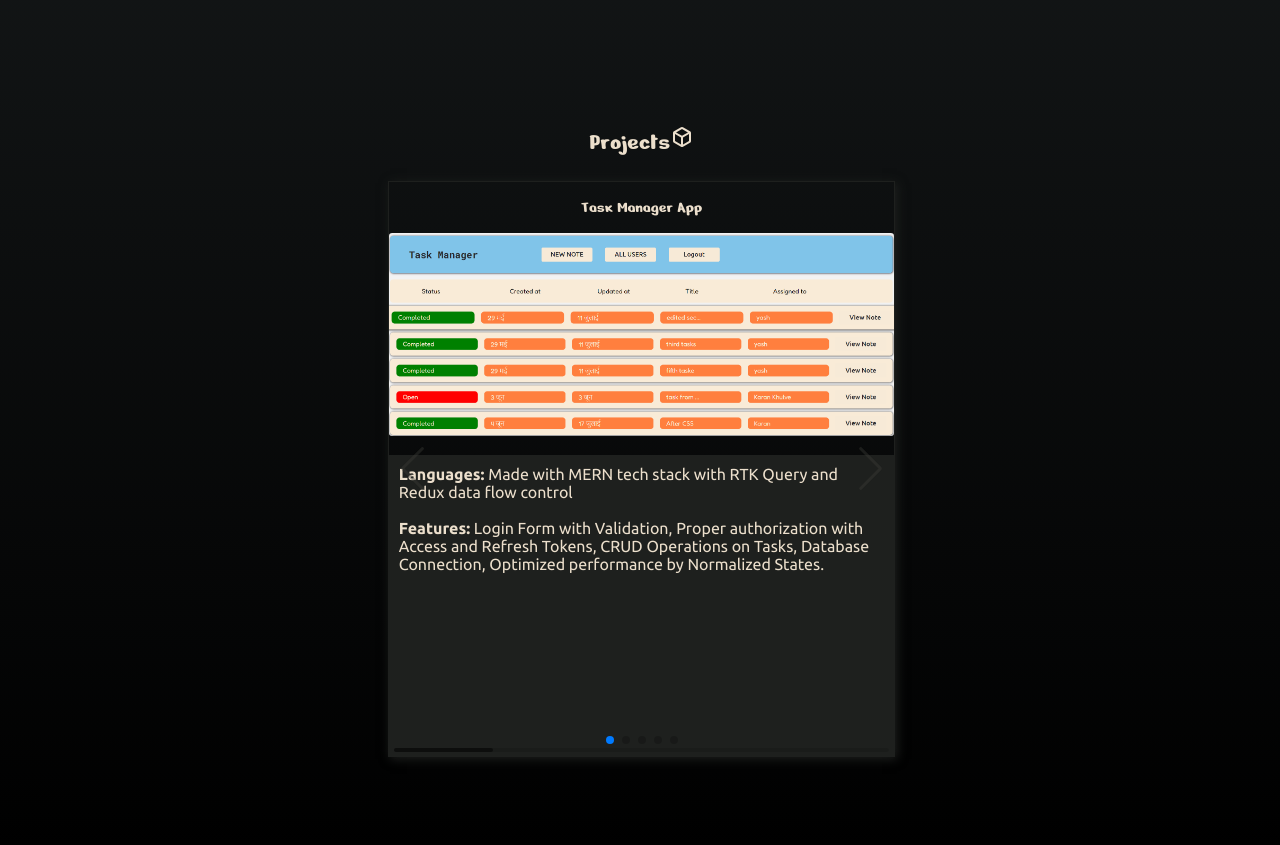
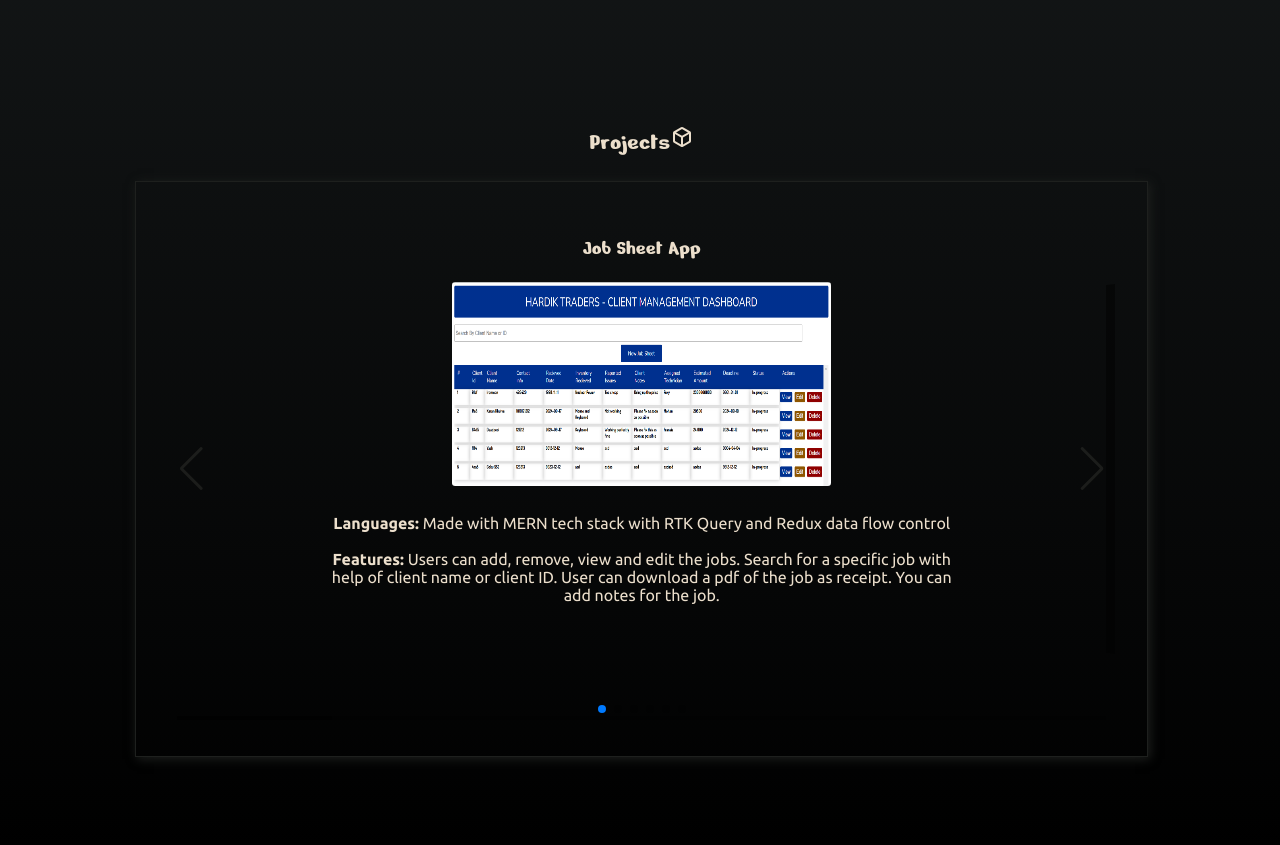
Before and after one commit to Karan10969/Portfolio, a plain HTML site: page index.html in a window 1280 px wide. Shown: the part 1291-2136 px from the top of the page. Drawn offline with nearby package versions, Linux system fonts and the light colour scheme; a web font is replaced by a local one.

Commit message:
completed all updates for desktop version

```diff
--- a/index.html
+++ b/index.html
@@ -122,9 +122,14 @@
             <button class="close-desc" onclick="onCloseSkillClick()">&#10060;</button><br>
             <div class="about-desc-container">
                 <div><img src="./images/java.png" height="35" width="35">Java</div>
+                <div><img src="./images/github.png" height="35" width="35">Github</div>
                 <div><img src="./images/javascript.png" height="35" width="35">JavaScript</div>
-                <div><img src="./images/mern.jpeg" height="45" width="50">MERN</div>
+                <div><img src="./images/mongoDb.png" height="45" width="50">MongoDB</div>
+                <div><img src="./images/expressJs.png" height="45" width="50">ExpressJs</div>
+                <div><img src="./images/reactJs.png" height="45" width="50">ReactJs</div>
+                <div><img src="./images/nodeJs.png" height="45" width="50">NodeJs</div>
                 <div><img src="./images/redux.png" height="35" width="35">Redux</div>
+                <div><img src="./images/typeScript.png" height="35" width="35">TypeScript</div>
                 <div><img src="./images/mysql.png" height="35" width="35">MySql</div>
                 <div><img src="./images/html.png" height="35" width="35">HTML</div>
                 <div><img src="./images/css.png" height="35" width="35">CSS</div>
@@ -159,12 +164,20 @@
                     d="M440-183v-274L200-596v274l240 139Zm80 0 240-139v-274L520-457v274Zm-40-343 237-137-237-137-237 137 237 137ZM160-252q-19-11-29.5-29T120-321v-318q0-22 10.5-40t29.5-29l280-161q19-11 40-11t40 11l280 161q19 11 29.5 29t10.5 40v318q0 22-10.5 40T800-252L520-91q-19 11-40 11t-40-11L160-252Zm320-228Z" />
             </svg></p>
 
-        <section class="project-cards">
+        <section class="project-cards" id="project-cards">
             <div class="swiper">
                 <!-- Additional required wrapper -->
                 <div class=" swiper-wrapper">
                     <!-- Slides -->
 
+                        <div class="project-card swiper-slide">
+                            <p>Job Sheet App</p>
+                            <img src="./images/jsss.png">
+                            <section class="project-card-desc">
+                                <article><strong>Languages:</strong> Made with MERN tech stack with RTK Query and Redux data flow control</article><br>
+                                <article><strong>Features:</strong> Users can add, remove, view and edit the jobs. Search for a specific job with help of client name or client ID. User can download a pdf of the job as receipt. You can add notes for the job.</article><br>
+                            </section>
+                        </div>
                         <div class="project-card swiper-slide">
                             <p>Task Manager App</p>
                             <img src="./images/tmss.png">
--- a/main.js
+++ b/main.js
@@ -115,3 +115,21 @@ let onScrollToAbout = new IntersectionObserver( enteries => {
 onScrollToAbout.observe(document.getElementById('about-container'))
 
 // ---------------- scroll to home animation end ------------- //
+
+// ---------------- scroll to project animation ------------- //
+
+let onScrollToProject = new IntersectionObserver(enteries=>{
+
+    enteries.forEach( entry=>{
+
+        if(entry.isIntersecting){
+            document.getElementById("project-cards").classList.add('project-animation')
+            return;
+        }
+        document.getElementById("project-cards").classList.remove('project-animation')
+    })
+}, options)
+
+onScrollToProject.observe(document.getElementById('project-container'))
+
+// ---------------- scroll to project animation end------------- //
--- a/style.css
+++ b/style.css
@@ -455,15 +455,22 @@ body {
     align-items: center;
     overflow-x: scroll;
     overflow-y: hidden;
+    padding-left: 1em;
 }
 
 .about-desc-container div {
     height: 10vh;
-    width: 3vw;
+    min-width: 5vw;
     display: flex;
     flex-direction: column;
     align-items: center;
     margin: 0.5 0.5;
+    cursor: pointer;
+    transition: transform 1s;
+}
+
+.about-desc-container div:hover{
+    transform: scale(1.3);
 }
 
 @media (max-width: 480px) {
@@ -557,39 +564,45 @@ body {
     font-family: "Nerko One", cursive;
     color: #ECDFCC;
     text-align: center;
+    font-size: 1.3em;
 }
 
 .project-cards {
     border: 1px solid #1E201E;
     height: 80%;
-    max-width: 40%;
+    max-width: 80%;
     margin: 0em auto;
     display: flex;
     gap: 1em;
     box-shadow: 2px 2px 10px #1E201E;
+    padding: 2em;
 }
 
-.project-card {
-    min-height: 90%;
-    min-width: 80%;
+/* .project-card {
     display: flex;
     flex-direction: column;
     align-items: center;
     font-family: "Ubuntu", sans-serif;
-    display: none;
-}
+} */
 
 .project-card img {
-    width: 100%;
+    width: 40%;
+    height: 40%;
     margin-bottom: 1em;
     border-radius: 0.2em;
 }
 
 .project-card-desc {
     padding: 0.6em;
-    height: 65%;
-    background-color: #1E201E;
+    height: 30vh;
+    width: 50vw;
     color: #ECDFCC;
+    margin: 0 auto;
+}
+
+.swiper{
+    font-family: "Ubuntu", sans-serif;
+    text-align: center;
 }
 
 .swiper-button-prev {
@@ -614,6 +627,16 @@ body {
     opacity: 100%;
 }
 
+.project-animation{
+    animation: project-ani 0.4s ease-in;
+}
+@keyframes project-ani {
+    0% {
+        opacity: 0%;
+        transform: scale(0.5)
+    }
+}
+
 @media (max-width: 480px) {
     .project-cards {
         max-width: 90vw;
```
Also changed, not shown: images/expressJs.png (added), images/github.png (added), images/jsss.png (added), images/mern.jpeg (deleted), images/mongoDb.png (added), images/nodeJs.png (added), images/reactJs.png (added), images/typeScript.png (added), swiper-bundle.min.css.
